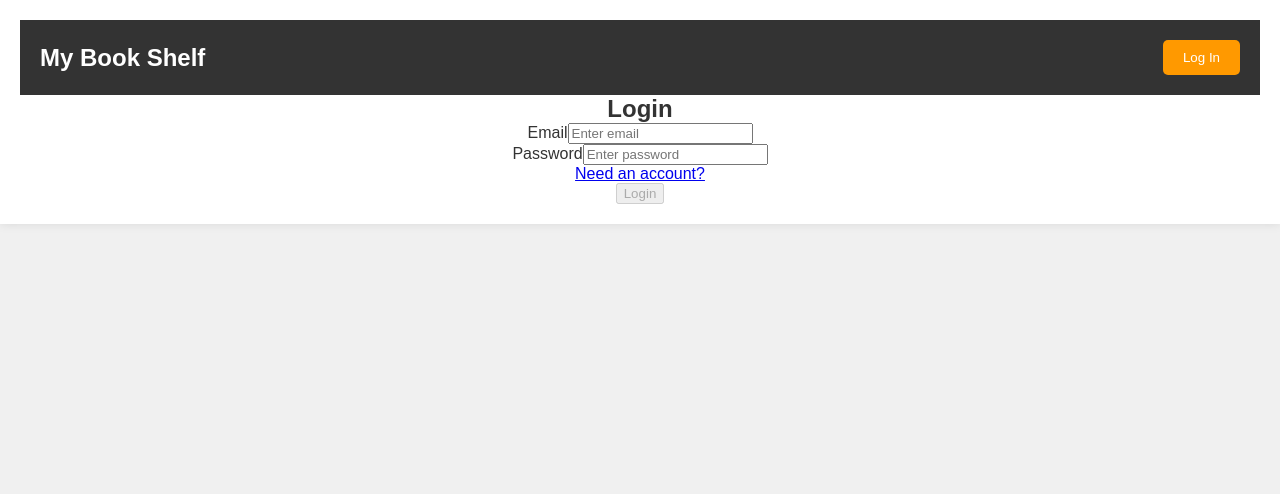
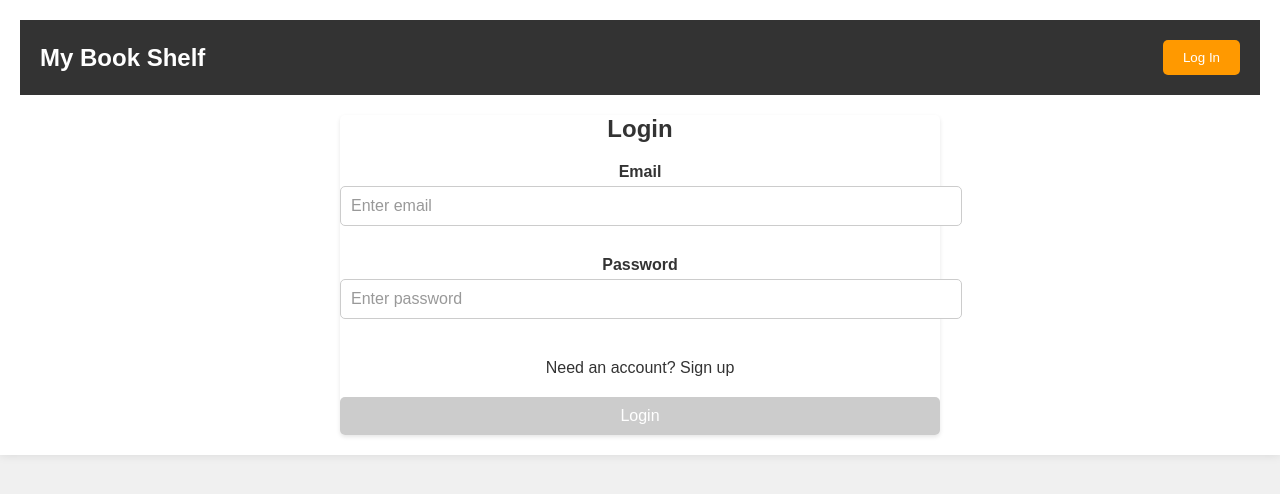
Before and after one commit to mikaimee/Book, a React (Create React App) app in the folder client/: page /login in a window 1280 px wide. Shown: the top 494 px of the page. Built offline with nearby package versions, Linux system fonts and the light colour scheme.

Commit message:
added css to auth pages

```diff
--- a/client/src/pages/auth/Login.jsx
+++ b/client/src/pages/auth/Login.jsx
@@ -1,4 +1,4 @@
-import React, { useEffect } from 'react'
+import React, { useEffect, useState } from 'react'
 import Layout from '../../components/Layout'
 import { Link, useNavigate } from 'react-router-dom'
 import { useMutation } from '@tanstack/react-query'
@@ -7,6 +7,7 @@ import { signin } from '../../services/auth'
 import toast from 'react-hot-toast'
 import { useDispatch, useSelector } from 'react-redux'
 import { userActions} from '../../store/userReducer'
+import './auth.css'
 
 const EMAIL_VALID = /^\w+([\.-]?\w+)*@\w+([\.-]?\w+)*(\.\w{2,3})+$/
 const PASSWORD_VALID = /^(?=.*[a-z])(?=.*[A-Z])(?=.*[0-9])(?=.*[!@#$%]).{8,24}$/
@@ -53,11 +54,11 @@ const Login = () => {
 
     return (
         <Layout>
-            <section>
+            <section className='auth-form-section'>
                 <div>
                     <form onSubmit={handleSubmit(submitHandler)}>
                         <h2>Login</h2>
-                        <div>
+                        <div className='auth-form-group'>
                             <label htmlFor='email'>Email</label>
                             <input
                                 type='email'
@@ -68,7 +69,7 @@ const Login = () => {
                                         message: "Email is required"
                                     },
                                     pattern: {
-                                        vallue: EMAIL_VALID,
+                                        value: EMAIL_VALID,
                                         message: "Your email must be in the correct format"
                                     }
                                 })}
@@ -78,7 +79,7 @@ const Login = () => {
                                 <p>{errors.email?.message}</p>
                             )}
                         </div>
-                        <div>
+                        <div className='auth-form-group'>
                             <label htmlFor='password'>Password</label>
                             <input
                                 type='password'
@@ -95,12 +96,15 @@ const Login = () => {
                                 <p>{errors.password?.message}</p>
                             )}
                         </div>
-                        <Link to="/register">
-                            <p>Need an account?</p>
-                        </Link>
+                        <div className='auth-link-account'>
+                            <p>
+                                Need an account? <Link to="/register">Sign up</Link>
+                            </p>
+                        </div>
                         <button
                             type='submit'
                             disabled={!isValid || isLoading}
+                            className='auth-submit-button'
                         >
                             Login
                         </button>
--- a/client/src/pages/auth/Register.jsx
+++ b/client/src/pages/auth/Register.jsx
@@ -7,6 +7,7 @@ import { useForm } from 'react-hook-form'
 import toast from 'react-hot-toast'
 import { useDispatch, useSelector } from 'react-redux'
 import { useMutation } from '@tanstack/react-query'
+import './auth.css'
 
 const EMAIL_VALID = /^\w+([\.-]?\w+)*@\w+([\.-]?\w+)*(\.\w{2,3})+$/
 const PASSWORD_VALID = /^(?=.*[a-z])(?=.*[A-Z])(?=.*[0-9])(?=.*[!@#$%]).{8,24}$/
@@ -58,11 +59,11 @@ const Register = () => {
 
     return (
         <Layout>
-            <section>
+            <section className='auth-form-section'>
                 <div>
-                    <h1>Register</h1>
+                    <h2>Register</h2>
                     <form onSubmit={handleSubmit(submitHandler)}>
-                        <div>
+                        <div className='auth-form-group'>
                             <label htmlFor="firstName">First Name</label>
                             <input
                                 type='text'
@@ -79,7 +80,7 @@ const Register = () => {
                                 <p>{errors.firstName?.message}</p>
                             )}
                         </div>
-                        <div>
+                        <div className='auth-form-group'>
                             <label htmlFor="lastName">Last Name</label>
                             <input
                                 type='text'
@@ -96,7 +97,7 @@ const Register = () => {
                                 <p>{errors.lastName?.message}</p>
                             )}
                         </div>
-                        <div>
+                        <div className='auth-form-group'>
                             <label htmlFor="email">Email</label>
                             <input
                                 type='email'
@@ -117,7 +118,7 @@ const Register = () => {
                                 <p>{errors.email?.message}</p>
                             )}
                         </div>
-                        <div>
+                        <div className='auth-form-group'>
                             <label htmlFor="password">Password</label>
                             <input
                                 type='password'
@@ -138,7 +139,7 @@ const Register = () => {
                                 <p>{errors.password?.message}</p>
                             )}
                         </div>
-                        <div>
+                        <div className='auth-form-group'>
                             <label htmlFor="confirmPassword">Confirm Password</label>
                             <input
                                 type='password'
@@ -160,12 +161,15 @@ const Register = () => {
                                 <p>{errors.confirmPassword?.message}</p>
                             )}
                         </div>
-                        <Link to="/login">
-                            <p>Already have an account?</p>
-                        </Link>
+                        <div className='auth-link-account'>
+                            <p>
+                                Already have an account? <Link to="/login">Sign in</Link>
+                            </p>
+                        </div>
                         <button
                             type='submit'
                             disabled={!isValid || isLoading}
+                            className='auth-submit-button'
                         >
                             Register
                         </button>
--- /dev/null
+++ b/client/src/pages/auth/auth.css
@@ -0,0 +1,99 @@
+.auth-form-section {
+    background-color:#fff;
+    padding: px;
+    box-shadow: 0 2px 4px rgba(0, 0, 0, 0.1);
+    border-radius: 5px;
+    margin: 0 auto;
+    width: 75%;
+    max-width: 600px;
+    margin-top: 20px;
+}
+
+.auth-form-section h2 {
+    font-size: 24px;
+    font-weight: bold;
+    margin-bottom: 20px;
+}
+
+.auth-form-section form {
+    display: flex;
+    flex-direction: column;
+}
+
+.auth-form-group {
+    display: flex;
+    flex-direction: column;
+    margin-bottom: 15px;
+}
+
+.auth-form-group label {
+    font-weight: bold;
+    margin-bottom: 5px;
+}
+
+.auth-form-group input[type='password'],
+input[type='email'],
+input[type='text'] {
+    padding: 10px;
+    border: 1px solid #ccc;
+    border-radius: 5px;
+    margin-bottom: 15px;
+    font-size: 16px;
+    width: 100%;
+}
+
+.auth-form-group input[type='email']::placeholder {
+    color: #999;
+}
+
+.auth-form-group input[type='password']::placeholder {
+    color: #999;
+}
+
+.auth-form-group p {
+    color: red;
+    margin-top: -10px;
+    margin-bottom: 10px;
+    font-size: 14px;
+}
+
+.auth-link-account {
+    display: block;
+    text-align: center;
+    margin-top: 10px;
+    color: #333;
+    text-decoration: none;
+}
+
+.auth-link-account a{
+    text-decoration: none;
+    color: #333;
+    transition: color 0.3s ease;
+}
+
+.auth-link-account a:hover {
+    color: #ff9900;
+}
+
+.auth-submit-button {
+    display: block;
+    margin-top: 20px;
+    padding: 10px 20px;
+    background-color: #ff9900;
+    color:  #fff;
+    border: none;
+    border-radius: 5px;
+    font-size: 16px;
+    cursor: pointer;
+    transition: background-color 0.3s ease;
+    width: 100%;
+}
+
+.auth-submit-button:hover {
+    background-color: #ff6600;
+}
+
+.auth-submit-button[disabled] {
+    background-color: #ccc;
+    cursor: not-allowed;
+}
```
Also changed, not shown: 1 other file (tests, documents, lock files or other folders).
